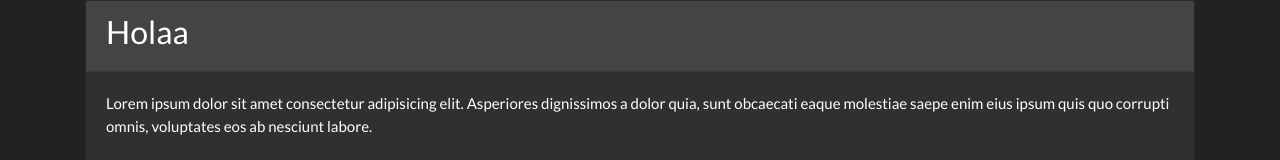
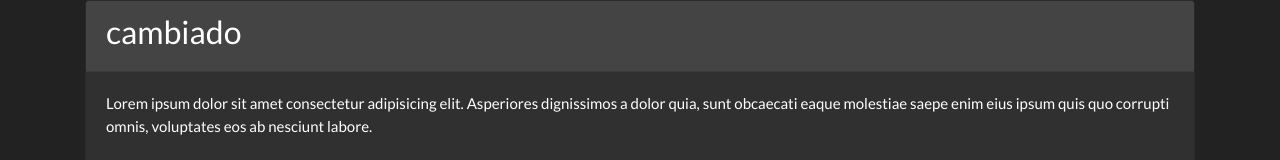
Before and after one commit to 17001045/example, a plain HTML site: page index.html in a window 1280 px wide. Shown: the top 160 px of the page. Drawn offline with nearby package versions, Linux system fonts and the light colour scheme.

Commit message:
change title

```diff
--- a/index.html
+++ b/index.html
@@ -13,7 +13,7 @@
     <div class="container">
       <div class="card">
         <div class="card-header">
-          <h3>Holaa</h3>
+          <h3>cambiado</h3>
         </div>
         <div class="card-body">
           <p>
```
